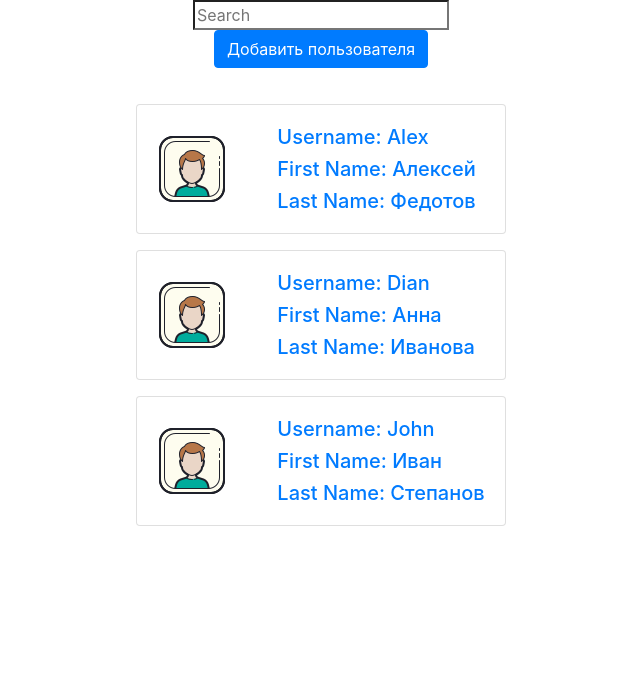
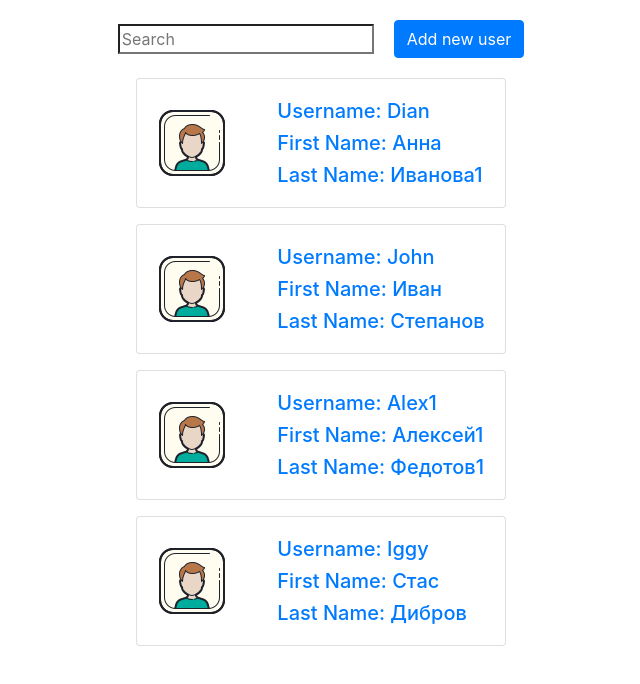
Before and after one commit to Anatoliy-1986/users-list, a React (Create React App) app: page / in a window 1280 px wide. Shown: the top 684 px of the page, without its empty margins (319-959 px from the left). Built offline with nearby package versions, Linux system fonts and the light colour scheme; data requests are answered from the project's data file.

Commit message:
installed fake server, react toolkit , added store, data requests & mutations

```diff
--- /dev/null
+++ b/db.json
@@ -0,0 +1,28 @@
+{
+  "users": [
+    {
+      "id": 2,
+      "userName": "Dian",
+      "firstName": "Анна",
+      "lastName": "Иванова1"
+    },
+    {
+      "id": 3,
+      "userName": "John",
+      "firstName": "Иван",
+      "lastName": "Степанов"
+    },
+    {
+      "id": 20,
+      "userName": "Alex1",
+      "firstName": "Алексей1",
+      "lastName": "Федотов1"
+    },
+    {
+      "id": 21,
+      "userName": "Iggy",
+      "firstName": "Стас",
+      "lastName": "Дибров"
+    }
+  ]
+}
--- a/public/index.html
+++ b/public/index.html
@@ -9,7 +9,6 @@
       name="description"
       content="Web site created using create-react-app"
     />
-<!--    <link rel="apple-touch-icon" href="%PUBLIC_URL%/logo192.png" />-->
     <!--
       manifest.json provides metadata used when your web app is installed on a
       user's mobile device or desktop. See https://developers.google.com/web/fundamentals/web-app-manifest/
--- a/src/components/UserCreation/index.tsx
+++ b/src/components/UserCreation/index.tsx
@@ -1,9 +1,16 @@
-import React from "react";
+import React, { BaseSyntheticEvent, useEffect, useState } from "react";
 
 import Multiselect from "multiselect-react-dropdown";
 
 import styles from "./UserCreation.module.scss";
 import { Link } from "react-router-dom";
+import {
+  useCreateUsersMutation,
+  useDeleteUserMutation,
+  useGetUsersQuery,
+  useUpdateUsersMutation,
+} from "../../store/users/users.api";
+import { IUsers } from "../../store/users/users.type";
 
 const optionList = {
   options: [
@@ -24,6 +31,40 @@ const roleList = {
 };
 
 export const UserCreation = () => {
+  const { data } = useGetUsersQuery(3);
+  const [deleteUser] = useDeleteUserMutation();
+  const [updateUser] = useUpdateUsersMutation();
+  const [createUser] = useCreateUsersMutation();
+
+  const handleRemove = (user: IUsers) => {
+    deleteUser(user);
+  };
+
+  const handleUpdate = (user: IUsers) => {
+    updateUser(user);
+  };
+
+  const handleCreate = (user: IUsers) => {
+    createUser(user);
+  };
+
+  const [isUser, setIsUser] = useState<IUsers>({
+    id: 0,
+    userName: "",
+    firstName: "",
+    lastName: "",
+  });
+
+  useEffect(() => {
+    const href = Number(window.location.href.split("/").pop());
+    if (!isNaN(href)) {
+      const user = data?.filter((item) => item.id === Number(href));
+      if (user) {
+        setIsUser(() => user[0]);
+      }
+    }
+  }, []);
+
   return (
     <section className={styles.root}>
       <Link to={`/`}>Back to users list</Link>
@@ -38,6 +79,10 @@ export const UserCreation = () => {
             placeholder="Username"
             aria-label="Username"
             id="Username"
+            value={isUser.userName}
+            onChange={(evt: BaseSyntheticEvent) =>
+              setIsUser({ ...isUser, userName: evt.target.value })
+            }
           />
         </div>
         <div className="mb-3">
@@ -50,6 +95,10 @@ export const UserCreation = () => {
             placeholder="First Name"
             aria-label="First Name"
             id="FirstName"
+            value={isUser.firstName}
+            onChange={(evt: BaseSyntheticEvent) =>
+              setIsUser({ ...isUser, firstName: evt.target.value })
+            }
           />
         </div>
         <div className="mb-3">
@@ -62,6 +111,10 @@ export const UserCreation = () => {
             placeholder="Last Name"
             aria-label="Last Name"
             id="LastName"
+            value={isUser.lastName}
+            onChange={(evt: BaseSyntheticEvent) =>
+              setIsUser({ ...isUser, lastName: evt.target.value })
+            }
           />
         </div>
         <div className="mb-3">
@@ -94,8 +147,18 @@ export const UserCreation = () => {
             },
           }}
         />
-        <button type="submit" className="btn btn-primary">
+        <button
+          type="button"
+          className="btn btn-primary"
+          onClick={() => handleCreate(isUser)}
+        >
           Создать пользователя
+        </button>
+        <button type="button" onClick={() => handleRemove(isUser)}>
+          remove
+        </button>
+        <button type="button" onClick={() => handleUpdate(isUser)}>
+          update
         </button>
       </form>
     </section>
--- a/src/components/UsersList/UsersList.module.scss
+++ b/src/components/UsersList/UsersList.module.scss
@@ -5,6 +5,16 @@
   display: flex;
   flex-direction: column;
   align-items: center;
+}
+
+.header {
+  width: 100%;
+  display: grid;
+  grid-template-columns: auto auto;
+  gap: 20px;
+  align-items: center;
+  justify-content: center;
+  margin-top: 20px;
 }
 
 .list {
--- a/src/components/UsersList/index.tsx
+++ b/src/components/UsersList/index.tsx
@@ -1,33 +1,58 @@
-import React from "react";
+import React, { useEffect, useState } from "react";
 
 import { Link } from "react-router-dom";
 
 import styles from "./UsersList.module.scss";
 
-const usersData = [
-  {
-    id: 1,
-    userName: "Alex",
-    firstName: "Алексей",
-    lastName: "Федотов",
-  },
-  {
-    id: 2,
-    userName: "Dian",
-    firstName: "Анна",
-    lastName: "Иванова",
-  },
-  {
-    id: 3,
-    userName: "John",
-    firstName: "Иван",
-    lastName: "Степанов",
-  },
-];
+import {
+  useDeleteUserMutation,
+  useGetUsersQuery,
+} from "../../store/users/users.api";
+import { IUsers } from "../../store/users/users.type";
+
+// const usersData = [
+//   {
+//     id: 1,
+//     userName: "Alex",
+//     firstName: "Алексей",
+//     lastName: "Федотов",
+//   },
+//   {
+//     id: 2,
+//     userName: "Dian",
+//     firstName: "Анна",
+//     lastName: "Иванова",
+//   },
+//   {
+//     id: 3,
+//     userName: "John",
+//     firstName: "Иван",
+//     lastName: "Степанов",
+//   },
+// ];
 
 export const UsersList = () => {
+  const [searchValue, setSearchValue] = useState("");
+  const { data, isLoading, error } = useGetUsersQuery(3);
+
+  const [users, setUsers] = useState(data);
+
+  useEffect(() => {
+    const newPacientes = data?.filter((value) =>
+      value.firstName.toLowerCase().includes(searchValue.toLowerCase())
+    );
+    setUsers(newPacientes);
+  }, [data, searchValue]);
+
   return (
     <section className={styles.root}>
+      {isLoading ? (
+        "Loading..."
+      ) : error ? (
+        <div>error</div>
+      ) : (
+        <>
+          <header className={styles.header}>
             <form id="search-form" role="search">
               <input
                 id="q"
@@ -35,23 +60,24 @@ export const UsersList = () => {
                 placeholder="Search"
                 type="search"
                 name="q"
+                onChange={(e) => setSearchValue(e.target.value)}
+                value={searchValue}
               />
               <div id="search-spinner" aria-hidden hidden={true} />
-        {/*<div className="sr-only" aria-live="polite"></div>*/}
             </form>
             <form method="post">
-        <Link to={`contacts/`}>
-          <button className="btn btn-primary mb-3">
-            Добавить пользователя
-          </button>
+              <Link to={`contacts/newUser`}>
+                <button className="btn btn-primary">Add new user</button>
               </Link>
             </form>
+          </header>
           <nav>
             <ul className={styles.list}>
-          {usersData.map((item) => {
+              {users?.length !== undefined && users.length > 0 ? (
+                users.map((item) => {
                   return (
-              <li key={item.id}>
-                <Link to={`contacts/${item.id}`}>
+                    <Link to={`contacts/${item.id}`} key={item.id}>
+                      <li>
                         <div className="card mb-3">
                           <div className="row g-0">
                             <div className={styles.imageWrapper}>
@@ -77,12 +103,17 @@ export const UsersList = () => {
                             </div>
                           </div>
                         </div>
+                      </li>
                     </Link>
-              </li>
                   );
-          })}
+                })
+              ) : (
+                <div>Поиск пуст</div>
+              )}
             </ul>
           </nav>
+        </>
+      )}
     </section>
   );
 };
--- /dev/null
+++ b/src/store/store.ts
@@ -0,0 +1,10 @@
+import { configureStore } from "@reduxjs/toolkit";
+import { usersApi } from "./users/users.api";
+
+export const store = configureStore({
+  reducer: { [usersApi.reducerPath]: usersApi.reducer },
+  middleware: (getDefaultMiddleware) =>
+    getDefaultMiddleware().concat(usersApi.middleware),
+});
+
+export type TypeRootState = ReturnType<typeof store.getState>;
--- /dev/null
+++ b/src/store/users/users.api.ts
@@ -0,0 +1,46 @@
+import { createApi, fetchBaseQuery } from "@reduxjs/toolkit/query/react";
+import { IUsers } from "./users.type";
+
+export const usersApi = createApi({
+  reducerPath: "api/users",
+  baseQuery: fetchBaseQuery({ baseUrl: "http://localhost:3200" }),
+  tagTypes: ["User"],
+  endpoints: (build) => ({
+    getUsers: build.query<IUsers[], number>({
+      query: () => ({
+        url: "/users",
+      }),
+      providesTags: (result) => ["User"],
+    }),
+    createUsers: build.mutation<IUsers, IUsers>({
+      query: (post) => ({
+        url: `/users`,
+        method: "POST",
+        body: post,
+      }),
+      invalidatesTags: ["User"],
+    }),
+    updateUsers: build.mutation<IUsers, IUsers>({
+      query: (post) => ({
+        url: `/users/${post.id}`,
+        method: "PUT",
+        body: post,
+      }),
+      invalidatesTags: ["User"],
+    }),
+    deleteUser: build.mutation<IUsers, IUsers>({
+      query: (post) => ({
+        url: `/users/${post.id}`,
+        method: "DELETE",
+      }),
+      invalidatesTags: ["User"],
+    }),
+  }),
+});
+
+export const {
+  useGetUsersQuery,
+  useCreateUsersMutation,
+  useUpdateUsersMutation,
+  useDeleteUserMutation,
+} = usersApi;
--- /dev/null
+++ b/src/store/users/users.type.ts
@@ -0,0 +1,6 @@
+export interface IUsers {
+  id: number;
+  userName: string;
+  firstName: string;
+  lastName: string;
+}
```
Also changed, not shown: package.json (+8 -1 lines), src/index.tsx (+9 -1 lines), tailwind.config.js (added, +9 -0 lines), 1 other file (tests, documents, lock files or other folders). Lines whose indentation alone changed are shown as unchanged.
